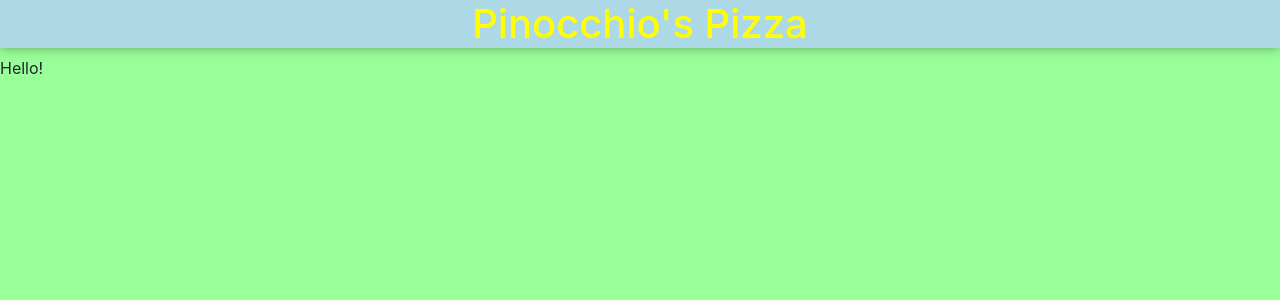
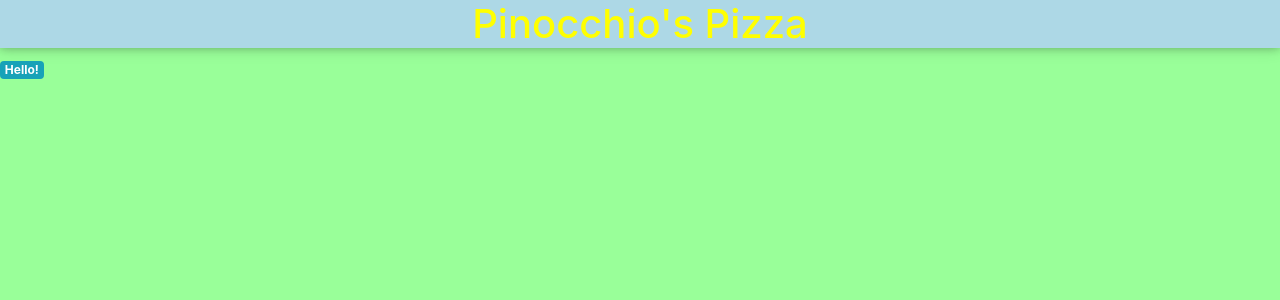
Before and after one commit to Aadhieaswar/Order-Pizza-Django-App, a Django app: page / in a window 1280 px wide. Shown: the top 300 px of the page. Run offline with Django 3.2, Linux system fonts and the light colour scheme; some libraries are stand-ins or nearby versions.

Commit message:
Made the ms into a badge

```diff
--- a/orders/templates/orders/index.html
+++ b/orders/templates/orders/index.html
@@ -10,6 +10,6 @@ Pinocchio's Pizza
 
 <h1 class="center head">Pinocchio's Pizza</h1>
 
-{{ msg }}
+<div class="badge badge-info center">{{ msg }}</div>
 
 {% endblock %}
```
